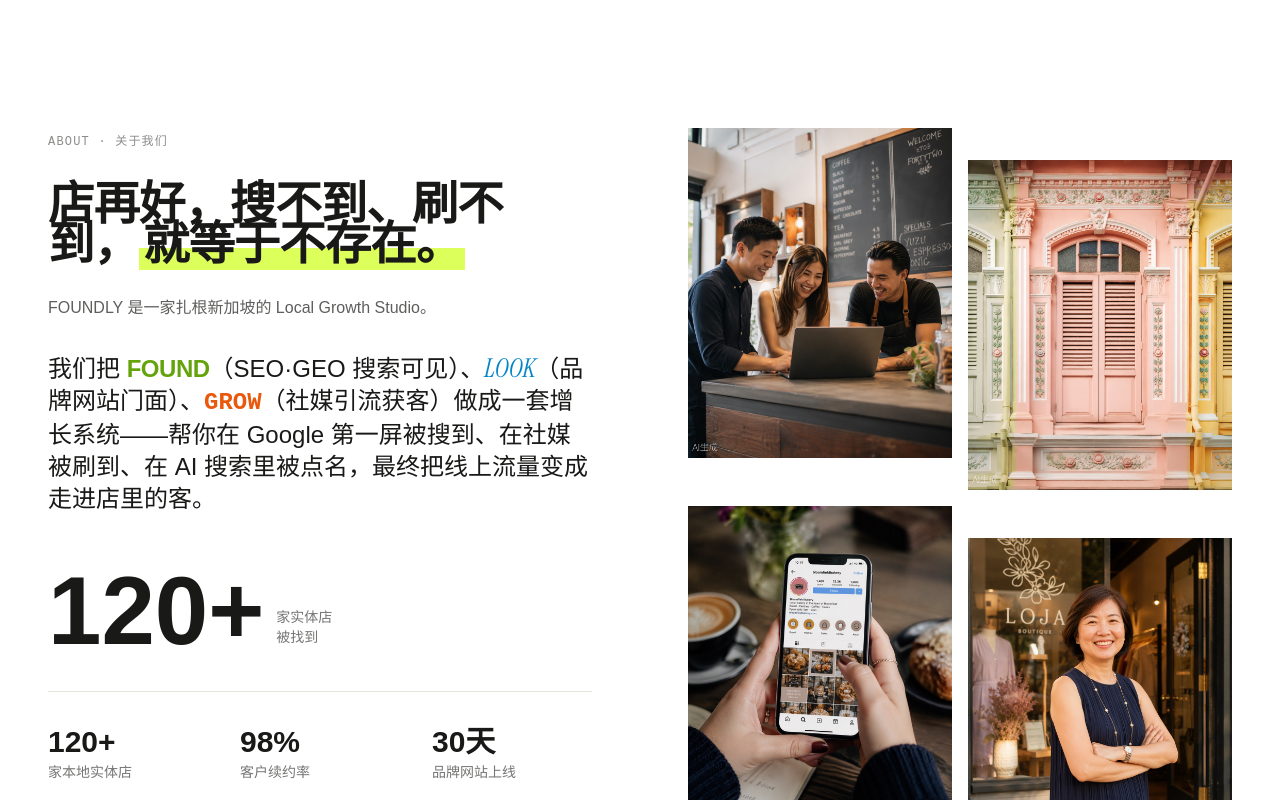
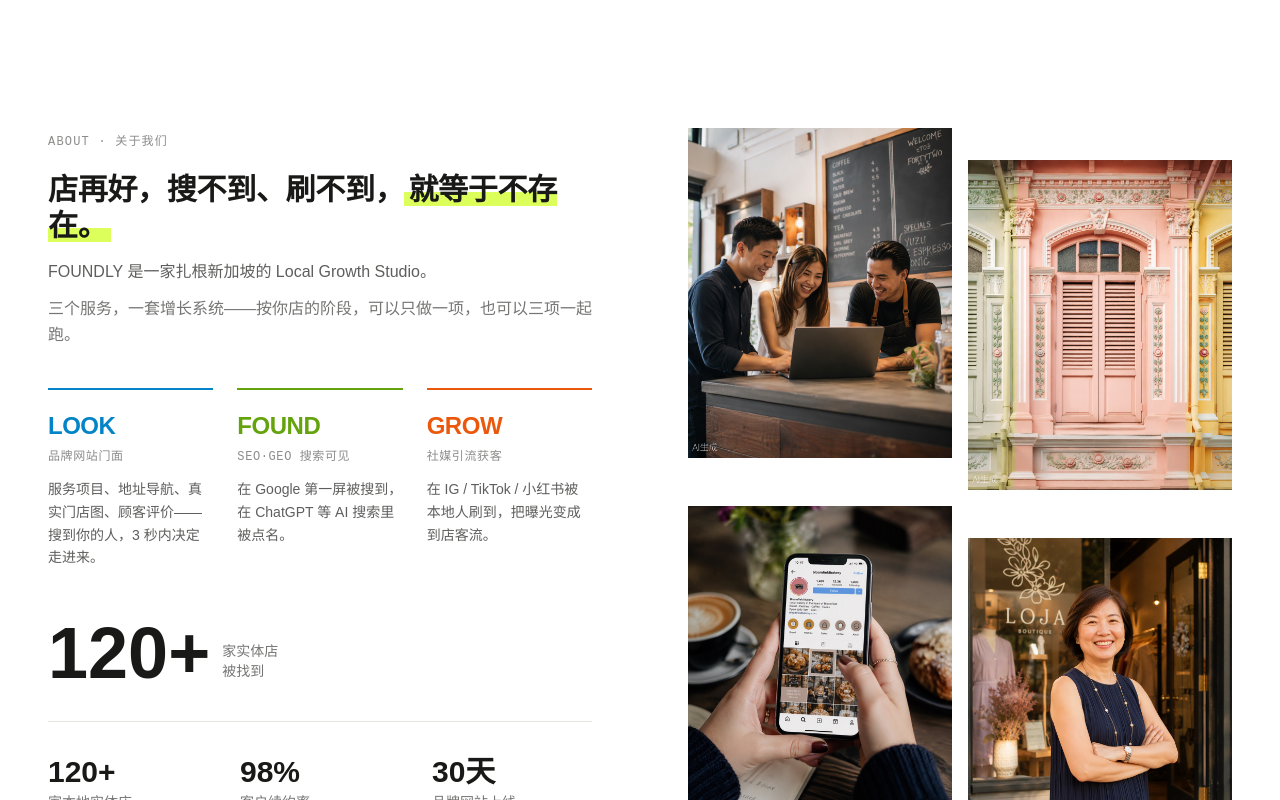
Before and after one commit to sodabanana/foundly-site, a React (Vite) app: page / in a window 1280 px wide. Shown: the part 800-1600 px from the top of the page. Built offline with nearby package versions, Linux system fonts and the light colour scheme; a web font is replaced by a local one.

Commit message:
rebrand about+services sections: keyword color system, LOOK-first pillar layout, resized value statement

```diff
--- a/src/config.ts
+++ b/src/config.ts
@@ -36,12 +36,20 @@
   alt: string;
 }
 
+export interface AboutPillar {
+  key: 'found' | 'look' | 'grow';
+  name: string;
+  scope: string;
+  desc: string;
+}
+
 export interface AboutConfig {
   label: string;
   valueProp: string;
   valuePropAccent: string;
   lead: string;
   description: string;
+  pillars: AboutPillar[];
   experienceValue: string;
   experienceLabel: string;
   stats: AboutStat[];
@@ -192,8 +200,27 @@
     valueProp: "店再好，搜不到、刷不到，",
     valuePropAccent: "就等于不存在。",
     lead: "FOUNDLY 是一家扎根新加坡的 Local Growth Studio。",
-    description:
-      "我们把 FOUND（SEO·GEO 搜索可见）、LOOK（品牌网站门面）、GROW（社媒引流获客）做成一套增长系统——帮你在 Google 第一屏被搜到、在社媒被刷到、在 AI 搜索里被点名，最终把线上流量变成走进店里的客。",
+    description: "三个服务，一套增长系统——按你店的阶段，可以只做一项，也可以三项一起跑。",
+    pillars: [
+      {
+        key: "look",
+        name: "LOOK",
+        scope: "品牌网站门面",
+        desc: "服务项目、地址导航、真实门店图、顾客评价——搜到你的人，3 秒内决定走进来。",
+      },
+      {
+        key: "found",
+        name: "FOUND",
+        scope: "SEO·GEO 搜索可见",
+        desc: "在 Google 第一屏被搜到，在 ChatGPT 等 AI 搜索里被点名。",
+      },
+      {
+        key: "grow",
+        name: "GROW",
+        scope: "社媒引流获客",
+        desc: "在 IG / TikTok / 小红书被本地人刷到，把曝光变成到店客流。",
+      },
+    ],
     experienceValue: "120+",
     experienceLabel: "家实体店\n被找到",
     stats: [
@@ -211,22 +238,22 @@
   },
   services: {
     label: "The FOUNDLY System · 服务体系",
-    heading: "先被找到，再有门面，然后获得到客",
-    headingParts: ["先被找到", "，再有门面", "，然后获得到客"],
+    heading: "先有门面，再被找到，然后获得到客",
+    headingParts: ["先有门面", "，再被找到", "，然后获得到客"],
     services: [
+      {
+        iconName: "Palette",
+        title: "LOOK · 有门面",
+        description:
+          "Website + Brand Presence。为实体店打造品牌官网：服务项目、门店地址与导航、真实环境图、顾客评价、WhatsApp 一键预约——搜到你的人，3 秒内决定走进来。",
+        image: "/images/service-2.jpg",
+      },
       {
         iconName: "Search",
         title: "FOUND · 被找到",
         description:
           "SEO + GEO + Local Search。Google 排名与地图优化，外加 ChatGPT / Perplexity / Gemini 等 AI 搜索可见度建设——客户搜你时，你在第一屏；AI 推荐时，你的店被点名。",
         image: "/images/service-1.jpg",
-      },
-      {
-        iconName: "Palette",
-        title: "LOOK · 有门面",
-        description:
-          "Website + Brand Presence。为实体店打造品牌官网：服务项目、门店地址与导航、真实环境图、顾客评价、WhatsApp 一键预约——搜到你的人，3 秒内决定走进来。",
-        image: "/images/service-2.jpg",
       },
       {
         iconName: "TrendingUp",
@@ -443,8 +470,27 @@
     valueProp: "A great store that can't be searched or scrolled to ",
     valuePropAccent: "might as well not exist.",
     lead: "FOUNDLY is a Local Growth Studio rooted in Singapore.",
-    description:
-      "We built one growth system — FOUND (SEO·GEO visibility), LOOK (your website storefront), GROW (social traffic & customer acquisition) — to put you on page one of Google, into local feeds, and into AI answers, turning online traffic into customers walking through your door.",
+    description: "Three services, one growth system — start with one, or run all three together.",
+    pillars: [
+      {
+        key: "look",
+        name: "LOOK",
+        scope: "Website & Brand Presence",
+        desc: "Services, directions, real photos, reviews — visitors decide to walk in within 3 seconds.",
+      },
+      {
+        key: "found",
+        name: "FOUND",
+        scope: "SEO·GEO Visibility",
+        desc: "On page one of Google, named in AI answers like ChatGPT.",
+      },
+      {
+        key: "grow",
+        name: "GROW",
+        scope: "Social & Customer Acquisition",
+        desc: "Seen by locals on IG / TikTok / Xiaohongshu — exposure turned into foot traffic.",
+      },
+    ],
     experienceValue: "120+",
     experienceLabel: "local stores\nget found",
     stats: [
@@ -462,22 +508,22 @@
   },
   services: {
     label: "The FOUNDLY System",
-    heading: "Get found. Look great. Get customers.",
-    headingParts: ["Get found.", " Look great.", " Get customers."],
+    heading: "Look great. Get found. Get customers.",
+    headingParts: ["Look great.", " Get found.", " Get customers."],
     services: [
+      {
+        iconName: "Palette",
+        title: "LOOK · Look Great",
+        description:
+          "Website + Brand Presence. A brand website for your store: services, address & directions, real photos, customer reviews, one-tap WhatsApp booking — visitors decide to walk in within 3 seconds.",
+        image: "/images/service-2.jpg",
+      },
       {
         iconName: "Search",
         title: "FOUND · Get Found",
         description:
           "SEO + GEO + Local Search. Google rankings and Maps optimization, plus visibility across AI search — ChatGPT, Perplexity, Gemini. When customers search, you're on page one; when AI recommends, your store gets named.",
         image: "/images/service-1.jpg",
-      },
-      {
-        iconName: "Palette",
-        title: "LOOK · Look Great",
-        description:
-          "Website + Brand Presence. A brand website for your store: services, address & directions, real photos, customer reviews, one-tap WhatsApp booking — visitors decide to walk in within 3 seconds.",
-        image: "/images/service-2.jpg",
       },
       {
         iconName: "TrendingUp",
--- a/src/index.css
+++ b/src/index.css
@@ -156,7 +156,7 @@
     letter-spacing: -0.01em;
   }
 
-  /* FOUND / LOOK / GROW keyword system — each service owns a color + typeface */
+  /* FOUND / LOOK / GROW keyword system — same bold font, one color each */
   .kw-found {
     color: #65A30D;
     font-weight: 900;
@@ -164,15 +164,13 @@
   }
   .kw-look {
     color: #0284C7;
-    font-family: 'Instrument Serif', Georgia, serif;
-    font-style: italic;
-    font-weight: 400;
-    font-size: 1.08em;
+    font-weight: 900;
+    letter-spacing: -0.02em;
   }
   .kw-grow {
     color: #EA580C;
-    font-family: 'GeistMono', 'Courier New', monospace;
-    font-weight: 700;
+    font-weight: 900;
+    letter-spacing: -0.02em;
   }
 
   /* Text clamp utilities */
--- a/src/sections/About.tsx
+++ b/src/sections/About.tsx
@@ -1,7 +1,12 @@
 import { cn } from '@/lib/utils';
 import { useScrollAnimation, useStaggerAnimation } from '@/hooks/useScrollAnimation';
 import { aboutConfig } from '@/i18n';
-import { Hl } from '@/components/Highlight';
+
+const PILLAR_COLORS: Record<string, string> = {
+  look: '#0284C7',
+  found: '#65A30D',
+  grow: '#EA580C',
+};
 
 export function About() {
   if (!aboutConfig.description && aboutConfig.stats.length === 0 && aboutConfig.images.length === 0) return null;
@@ -14,7 +19,7 @@
       <div className="container-large px-6 lg:px-12">
         <div ref={sectionRef} className="grid lg:grid-cols-2 gap-16 lg:gap-24 items-start">
           {/* Left Column - Text Content */}
-          <div className="space-y-8">
+          <div>
             {/* Section Label */}
             {aboutConfig.label && (
               <div
@@ -29,11 +34,11 @@
               </div>
             )}
 
-            {/* Value Proposition — enlarged & bold */}
+            {/* Value Proposition — bold statement, compact size */}
             {(aboutConfig.valueProp || aboutConfig.valuePropAccent) && (
               <h2
                 className={cn(
-                  'text-3xl md:text-4xl lg:text-[2.9rem] font-black text-exvia-black leading-[1.15] tracking-[-0.02em] transition-all duration-800 ease-out-quart',
+                  'mt-5 text-2xl md:text-[1.75rem] lg:text-3xl font-black text-exvia-black leading-[1.3] tracking-[-0.01em] transition-all duration-800 ease-out-quart',
                   sectionVisible ? 'opacity-100 translate-y-0' : 'opacity-0 translate-y-6'
                 )}
                 style={{ transitionDelay: '80ms' }}
@@ -51,7 +56,7 @@
             {aboutConfig.lead && (
               <p
                 className={cn(
-                  'text-base font-medium text-exvia-black/70 transition-all duration-800 ease-out-quart',
+                  'mt-4 text-base font-medium text-exvia-black/70 transition-all duration-800 ease-out-quart',
                   sectionVisible ? 'opacity-100 translate-y-0' : 'opacity-0 translate-y-6'
                 )}
                 style={{ transitionDelay: '140ms' }}
@@ -60,18 +65,43 @@
               </p>
             )}
 
-            {/* System description with FOUND / LOOK / GROW highlights */}
+            {/* System description */}
             {aboutConfig.description && (
-              <div
+              <p
                 className={cn(
-                  'transition-all duration-800 ease-out-quart',
+                  'mt-3 text-base text-exvia-black/60 leading-relaxed transition-all duration-800 ease-out-quart',
                   sectionVisible ? 'opacity-100 translate-y-0' : 'opacity-0 translate-y-6'
                 )}
-                style={{ transitionDelay: '200ms' }}
+                style={{ transitionDelay: '180ms' }}
               >
-                <p className="text-xl lg:text-2xl text-exvia-black leading-relaxed">
-                  <Hl text={aboutConfig.description} />
-                </p>
+                {aboutConfig.description}
+              </p>
+            )}
+
+            {/* Three pillars — LOOK / FOUND / GROW, aligned columns */}
+            {aboutConfig.pillars?.length > 0 && (
+              <div className="mt-10 grid sm:grid-cols-3 gap-6">
+                {aboutConfig.pillars.map((pillar, index) => (
+                  <div
+                    key={pillar.key}
+                    className={cn(
+                      'border-t-2 pt-5 transition-all duration-700 ease-out-quart',
+                      sectionVisible ? 'opacity-100 translate-y-0' : 'opacity-0 translate-y-6'
+                    )}
+                    style={{
+                      borderTopColor: PILLAR_COLORS[pillar.key],
+                      transitionDelay: `${240 + index * 90}ms`,
+                    }}
+                  >
+                    <span className={cn('block text-2xl font-black tracking-[-0.02em]', `kw-${pillar.key}`)}>
+                      {pillar.name}
+                    </span>
+                    <span className="block mt-1.5 text-xs font-geist-mono uppercase tracking-wider text-exvia-black/50">
+                      {pillar.scope}
+                    </span>
+                    <p className="mt-3 text-sm text-exvia-black/70 leading-relaxed">{pillar.desc}</p>
+                  </div>
+                ))}
               </div>
             )}
 
@@ -79,16 +109,16 @@
             {aboutConfig.experienceValue && (
               <div
                 className={cn(
-                  'flex items-end gap-3 pt-4 transition-all duration-800 ease-out-quart',
+                  'flex items-end gap-3 mt-12 transition-all duration-800 ease-out-quart',
                   sectionVisible ? 'opacity-100 translate-y-0' : 'opacity-0 translate-y-6'
                 )}
-                style={{ transitionDelay: '280ms' }}
+                style={{ transitionDelay: '300ms' }}
               >
-                <span className="text-7xl lg:text-8xl font-black text-exvia-black leading-none">
+                <span className="text-6xl lg:text-7xl font-black text-exvia-black leading-none">
                   {aboutConfig.experienceValue}
                 </span>
                 {aboutConfig.experienceLabel && (
-                  <span className="text-sm text-exvia-black/60 pb-3 whitespace-pre-line">
+                  <span className="text-sm text-exvia-black/60 pb-2 whitespace-pre-line">
                     {aboutConfig.experienceLabel}
                   </span>
                 )}
@@ -99,7 +129,7 @@
             {aboutConfig.stats.length > 0 && (
               <div
                 className={cn(
-                  'grid grid-cols-3 gap-8 pt-8 border-t border-exvia-border transition-all duration-800 ease-out-quart',
+                  'grid grid-cols-3 gap-8 mt-8 pt-8 border-t border-exvia-border transition-all duration-800 ease-out-quart',
                   sectionVisible ? 'opacity-100 translate-y-0' : 'opacity-0 translate-y-6'
                 )}
                 style={{ transitionDelay: '360ms' }}
--- a/src/sections/Services.tsx
+++ b/src/sections/Services.tsx
@@ -16,7 +16,7 @@
   index: number;
 }
 
-const SERVICE_KEYS = ['found', 'look', 'grow'] as const;
+const SERVICE_KEYS = ['look', 'found', 'grow'] as const;
 
 function ServiceCard({ service, index }: ServiceCardProps) {
   const [isHovered, setIsHovered] = useState(false);
```
